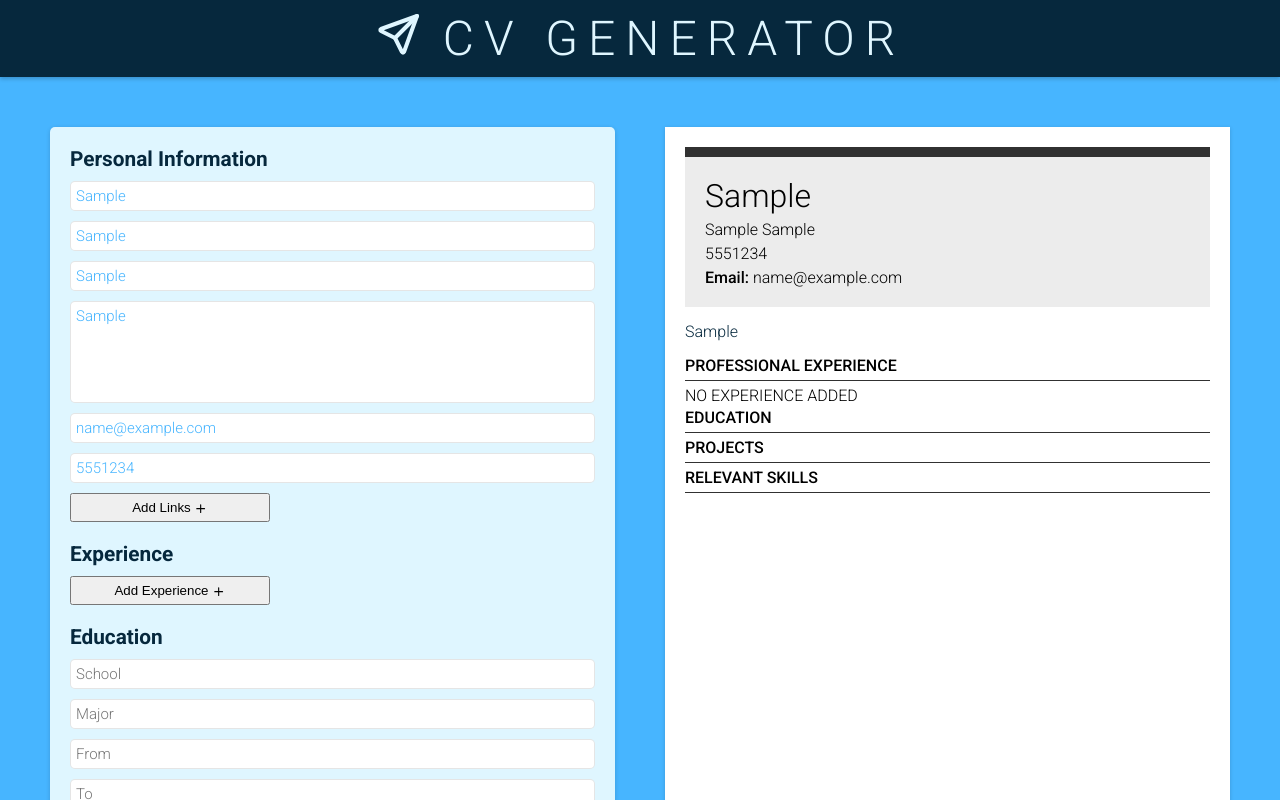
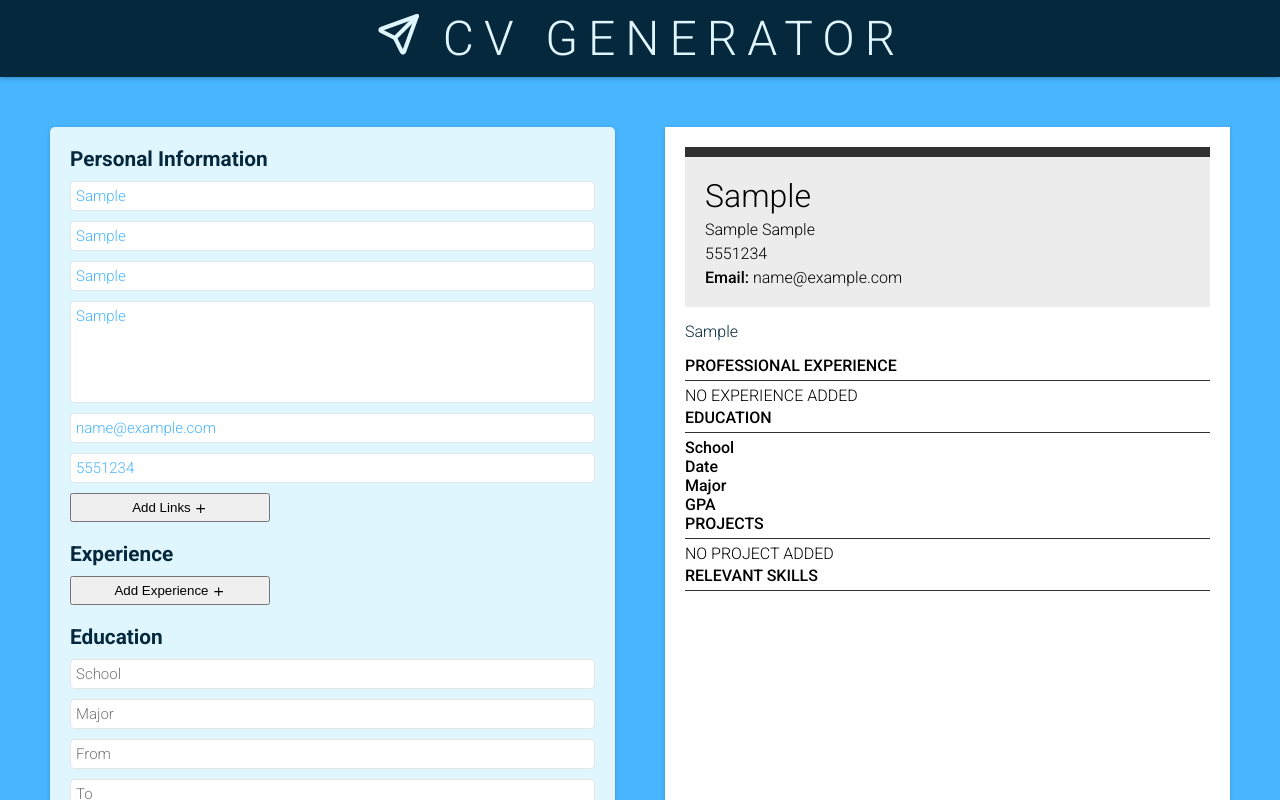
Before and after one commit to asadjawaid/CV-Builder, a React (Create React App) app: page / in a window 1280 px wide. Both pictures are taken after typing "Sample", "Sample", "Sample", "Sample", "name@example.com", "5551234" into the empty fields and a click on the button "Add Education". Shown: the top 800 px of the page. Built offline with nearby package versions, Linux system fonts and the light colour scheme.

Commit message:
Project and Education in progress for CVPreview

```diff
--- a/src/components/CVForm/CVForm.js
+++ b/src/components/CVForm/CVForm.js
@@ -6,7 +6,6 @@ import Education from './Education';
 import Experience from './Experience';
 import Project from './Project';
 import { TbPlus } from 'react-icons/tb';
-import uniqid from 'uniqid';
 
 class CVForm extends React.Component {
 	constructor(props) {
@@ -59,7 +58,7 @@ class CVForm extends React.Component {
 						educationId={currentEducation.id}
 					/>
 				))}
-				<button className="btn add-edu-btn" onClick={addNewEducation} disabled={userEducationList.length > 2}>
+				<button className="btn add-edu-btn" onClick={addNewEducation} disabled={userEducationList.length > 1}>
 					Add Education <TbPlus className="icon" />
 				</button>
 
--- a/src/components/CVPreview/CVPreview.js
+++ b/src/components/CVPreview/CVPreview.js
@@ -4,19 +4,18 @@ import React from 'react';
 import '../../styles/componentStyles.css';
 import { TbBrandLinkedin, TbBrandGithub, TbUser } from 'react-icons/tb';
 import ExperienceCV from './ExperienceCV';
+import ProjectCV from './ProjectCV';
+import EducationCV from './EducationCV';
 class CVPreview extends React.Component {
 	constructor(props) {
 		super(props);
 	}
 
 	render() {
-		// user personal information:
-		const { userPersonalInfo } = this.props;
+		// get personal information, experience list, project list :
+		const { userPersonalInfo, userExperienceList, userProjectList, userEducationList } = this.props;
 		const { firstName, lastName, title, description, email, phoneNumber, linkedin, github, portfolio } =
 			userPersonalInfo;
-
-		// user experience
-		const { userExperienceList } = this.props;
 
 		return (
 			<div className="cv-preview-container">
@@ -99,7 +98,7 @@ class CVPreview extends React.Component {
 					<h1 className="cv-preview-header-text">Professional Experience</h1>
 					<hr></hr>
 					{userExperienceList.length <= 0 ? (
-						<p id="no-experience">No experience added</p>
+						<p className="no-info">No experience added</p>
 					) : (
 						userExperienceList.map(currentExperience => (
 							<ExperienceCV key={currentExperience.id} currentExperience={currentExperience} />
@@ -111,12 +110,24 @@ class CVPreview extends React.Component {
 				<section className="cv-preview-education">
 					<h1 className="cv-preview-header-text">Education</h1>
 					<hr></hr>
+					{userEducationList.length <= 0 ? (
+						<p className="no-info">No education added</p>
+					) : (
+						userEducationList.map(currentEducation => (
+							<EducationCV key={currentEducation.id} currentEducation={currentEducation} />
+						))
+					)}
 				</section>
 
 				{/* Project section */}
 				<section className="cv-preview-project">
 					<h1 className="cv-preview-header-text">Projects</h1>
 					<hr></hr>
+					{userProjectList.length <= 0 ? (
+						<p className="no-info">No project added</p>
+					) : (
+						userProjectList.map(currentProject => <ProjectCV key={currentProject.id} currentProject={currentProject} />)
+					)}
 				</section>
 				{/* Skills section */}
 				<section className="cv-preview-skill">
--- /dev/null
+++ b/src/components/CVPreview/EducationCV.js
@@ -0,0 +1,24 @@
+import React from 'react';
+
+export default class EducationCV extends React.Component {
+	render() {
+		const { currentEducation } = this.props;
+		const { id, school, major, from, to, gpa } = currentEducation;
+		return (
+			<div>
+				<div>
+					<p>{school ? school : 'School'}</p>
+					{from ? (
+						<p>
+							{from} - {to ? to : 'Present'}
+						</p>
+					) : (
+						<p>Date</p>
+					)}
+				</div>
+				<p>{major ? major : 'Major'}</p>
+				<p>{gpa ? gpa : 'GPA'}</p>
+			</div>
+		);
+	}
+}
--- /dev/null
+++ b/src/components/CVPreview/ProjectCV.js
@@ -0,0 +1,15 @@
+import React from 'react';
+
+export default class ProjectCV extends React.Component {
+	render() {
+		const { currentProject } = this.props;
+		const { id, projectName, description } = currentProject;
+
+		return (
+			<div>
+				<p>{projectName ? projectName : 'Project Name'}</p>
+				<p>{description ? description : 'Description'}</p>
+			</div>
+		);
+	}
+}
--- a/src/components/Container.js
+++ b/src/components/Container.js
@@ -196,8 +196,6 @@ class Container extends React.Component {
 	render() {
 		const { userPersonalInfo, userEducationList, userExperienceList, userSkillList, userProjectList } = this.state;
 
-		// console.log(userProjectList);
-
 		// wrapping all functions into objects
 		const experienceInfo = {
 			addExperience: this.addNewExperience,
@@ -237,7 +235,12 @@ class Container extends React.Component {
 					projectInfo={projectInfo}
 					personalInfoFunctions={personalInfoFunctions}
 				/>
-				<CVPreview userPersonalInfo={userPersonalInfo} userExperienceList={userExperienceList} />
+				<CVPreview
+					userPersonalInfo={userPersonalInfo}
+					userExperienceList={userExperienceList}
+					userProjectList={userProjectList}
+					userEducationList={userEducationList}
+				/>
 			</div>
 		);
 	}
--- a/src/styles/componentStyles.css
+++ b/src/styles/componentStyles.css
@@ -37,6 +37,13 @@ hr {
 	padding: 0.5px;
 	background-color: #313131;
 	border: none;
+}
+
+.no-info {
+	/* background-color: lightgrey; */
+	margin-bottom: 3px;
+	font-weight: lighter;
+	text-transform: uppercase;
 }
 
 /* end utility */
@@ -222,13 +229,6 @@ Preview Header Styles
 	font-weight: 500;
 }
 
-.cv-preview-experience #no-experience {
-	/* background-color: lightgrey; */
-	margin-bottom: 3px;
-	font-weight: lighter;
-	text-transform: uppercase;
-}
-
 .cv-preview-experience .cv-preview-current-experience {
 	/* background-color: lightcoral; */
 	padding: 3px 20px;
```
